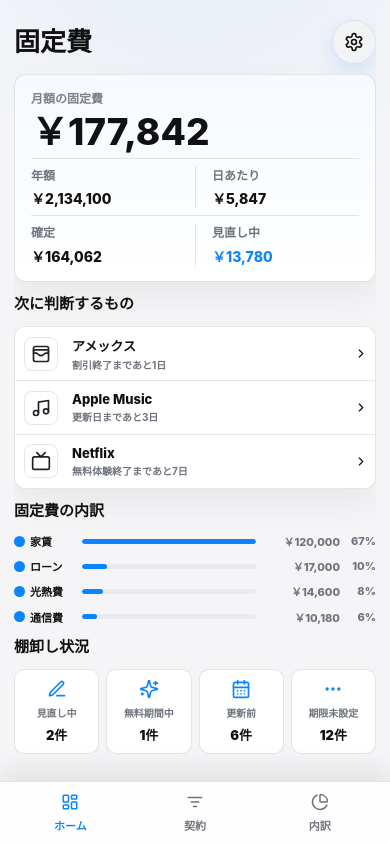
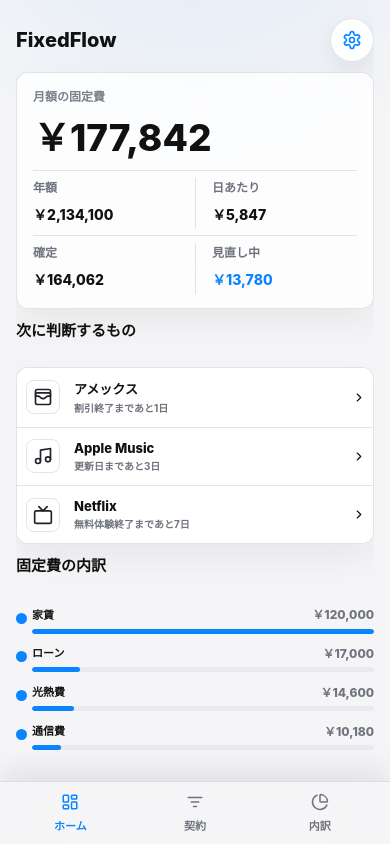
Before and after one commit to inoueyousuke0501-git/fixed-flow-fixed-cost-manager, a React (Vite) app: page / in a window 390 px wide. Built offline with nearby package versions, Linux system fonts and the light colour scheme.

Commit message:
Polish iPhone app UI

```diff
--- a/index.html
+++ b/index.html
@@ -2,8 +2,9 @@
 <html lang="ja">
   <head>
     <meta charset="UTF-8" />
-    <meta name="viewport" content="width=device-width, initial-scale=1.0" />
-    <meta name="theme-color" content="#111827" />
+    <meta name="viewport" content="width=device-width, initial-scale=1.0, viewport-fit=cover" />
+    <meta name="theme-color" content="#f5f5f7" media="(prefers-color-scheme: light)" />
+    <meta name="theme-color" content="#05080c" media="(prefers-color-scheme: dark)" />
     <meta
       name="description"
       content="毎月・毎年の固定費を見える化するlocalStorage保存のPWAアプリ"
--- a/src/App.tsx
+++ b/src/App.tsx
@@ -607,8 +607,12 @@ function occurrencesInMonth(cost: FixedCost, targetMonth: Date) {
 }
 
 function safeNumber(value: unknown) {
-  const numeric = Number(value);
+  const numeric = Number(String(value ?? "").replace(/,/g, ""));
   return Number.isFinite(numeric) && numeric >= 0 ? Math.round(numeric) : 0;
+}
+
+function formatNumberInput(value: number) {
+  return value > 0 ? value.toLocaleString("ja-JP") : "";
 }
 
 function normalizeImportedCost(raw: Partial<FixedCost>, index: number): FixedCost | null {
@@ -949,7 +953,7 @@ export default function App() {
     }));
     return [...providerTiles, ...fixedCostTiles];
   }, [presetGroups]);
-  const presetPageSize = 6;
+  const presetPageSize = serviceTiles.length;
   const presetPageCount = Math.max(1, Math.ceil(serviceTiles.length / presetPageSize));
   const visibleServiceTiles = serviceTiles.slice(presetPage * presetPageSize, (presetPage + 1) * presetPageSize);
 
@@ -1253,11 +1257,6 @@ export default function App() {
     const topCategories = categoryTotals.slice(0, 5);
     const confirmedTotal = costs.filter((cost) => !isReviewing(cost)).reduce((sum, cost) => sum + monthlyEquivalent(cost), 0);
     const reviewingTotal = costs.filter(isReviewing).reduce((sum, cost) => sum + monthlyEquivalent(cost), 0);
-    const reviewingCount = costs.filter(isReviewing).length;
-    const trialCount = costs.filter((cost) => decisionKind(cost).variant === "danger").length;
-    const renewalCount = upcoming.filter((item) => item.days <= 30 && decisionKind(item.cost).variant === "success").length;
-    const unsetCount = costs.filter((cost) => !cost.cancellationDate).length;
-
     return (
       <div className="concept-screen home-concept">
         <section className="monthly-card">
@@ -1318,24 +1317,6 @@ export default function App() {
                 <b>{formatCurrency.format(category.total)}</b>
                 <small>{Math.round((category.total / Math.max(1, monthlyTotal)) * 100)}%</small>
               </div>
-            ))}
-          </div>
-        </section>
-
-        <section className="concept-section">
-          <h2>棚卸し状況</h2>
-          <div className="inventory-grid">
-            {[
-              { label: "見直し中", value: reviewingCount, icon: <Edit3 size={24} />, tone: "blue" },
-              { label: "無料期間中", value: trialCount, icon: <Sparkles size={24} />, tone: "green" },
-              { label: "更新前", value: renewalCount, icon: <CalendarDays size={24} />, tone: "orange" },
-              { label: "期限未設定", value: unsetCount, icon: <MoreHorizontal size={24} />, tone: "gray" },
-            ].map((item) => (
-              <button className={`inventory-tile inventory-${item.tone}`} type="button" key={item.label} onClick={() => setActiveView("list")}>
-                {item.icon}
-                <span>{item.label}</span>
-                <strong>{item.value}件</strong>
-              </button>
             ))}
           </div>
         </section>
@@ -1434,10 +1415,9 @@ export default function App() {
           <div className="preset-picker service-picker">
             <div className="preset-picker-head">
               <div>
-                <p className="eyebrow">Choose</p>
-                <h3>ピクトグラムから選ぶ</h3>
-              </div>
-              <span>選んだあと金額を入力</span>
+                <p className="eyebrow">追加</p>
+                <h3>追加したい項目を選んで</h3>
+              </div>
             </div>
             <div className="service-tile-grid">
               {visibleServiceTiles.map((tile) =>
@@ -1450,7 +1430,6 @@ export default function App() {
                   >
                     <CostLogo provider={tile.provider} size="xl" />
                     <strong>{tile.label}</strong>
-                    <small>{tile.summary}</small>
                   </button>
                 ) : (
                   <button
@@ -1461,29 +1440,9 @@ export default function App() {
                   >
                     <CostLogo category={tile.category} size="xl" />
                     <strong>{tile.label}</strong>
-                    <small>{tile.summary}</small>
                   </button>
                 ),
               )}
-            </div>
-            <div className="mini-pager">
-              <button
-                className="ghost-button"
-                type="button"
-                onClick={() => setPresetPage((current) => Math.max(0, current - 1))}
-                disabled={presetPage === 0}
-              >
-                <ChevronLeft size={15} />
-              </button>
-              <span>{presetPage + 1} / {presetPageCount}</span>
-              <button
-                className="ghost-button"
-                type="button"
-                onClick={() => setPresetPage((current) => Math.min(presetPageCount - 1, current + 1))}
-                disabled={presetPage >= presetPageCount - 1}
-              >
-                <ChevronRight size={15} />
-              </button>
             </div>
           </div>
         )}
@@ -1506,19 +1465,17 @@ export default function App() {
                     ))}
                   </select>
                 </label>
-                <label className="field">
+                <label className="field span-2 amount-cycle-field">
                   <span>金額</span>
+                  <div className="amount-cycle-control">
                     <input
                       type="text"
                       inputMode="numeric"
-                    pattern="[0-9]*"
-                    min="0"
-                    value={draft.amount}
+                      pattern="[0-9,]*"
+                      value={formatNumberInput(draft.amount)}
                       onChange={(event) => updateDraft("amount", safeNumber(event.target.value))}
+                      placeholder="1,500"
                     />
-                </label>
-                <div className="field">
-                  <span>月額 / 年額</span>
                     <div className="segmented segmented-2">
                       <button className={draft.cycle !== "yearly" ? "active" : ""} type="button" onClick={() => updateDraft("cycle", "monthly")}>
                         月額
@@ -1528,15 +1485,6 @@ export default function App() {
                       </button>
                     </div>
                   </div>
-                <label className="field">
-                  <span>支払周期</span>
-                  <select value={draft.cycle} onChange={(event) => updateDraft("cycle", event.target.value as BillingCycle)}>
-                    {cycleOptions.map((option) => (
-                      <option value={option.value} key={option.value}>
-                        {option.label}
-                      </option>
-                    ))}
-                  </select>
                 </label>
                 <div className="field">
                   <span>ステータス</span>
@@ -1572,19 +1520,9 @@ export default function App() {
                   <textarea
                     value={draft.memo}
                     onChange={(event) => updateDraft("memo", event.target.value)}
-                    rows={3}
+                    rows={2}
                     placeholder="契約条件、解約条件、見直し理由など"
                   />
-                </label>
-                <label className="field span-2">
-                  <span>通知リマインド</span>
-                  <select value={draft.reminderDays ?? 3} onChange={(event) => updateDraft("reminderDays", Number(event.target.value) as ReminderDays)}>
-                    {reminderOptions.map((option) => (
-                      <option value={option.value} key={option.value}>
-                        {option.label}に通知
-                      </option>
-                    ))}
-                  </select>
                 </label>
               </>
             ) : (
@@ -1825,10 +1763,10 @@ export default function App() {
 
       <section className="settings-group">
         <h2>表示</h2>
-        <button className="settings-row" type="button" onClick={() => setTheme(theme === "dark" ? "light" : "dark")}>
+        <button className="settings-row" type="button" onClick={() => setTheme(theme === "dark" ? "light" : "dark")} aria-pressed={theme === "dark"}>
           {theme === "dark" ? <Moon size={19} /> : <Sun size={19} />}
           <span>ダークモード</span>
-          <b>{theme === "dark" ? "オン" : "オフ"}</b>
+          <i className={`ios-switch ${theme === "dark" ? "on" : ""}`} aria-hidden="true" />
         </button>
       </section>
 
@@ -1914,14 +1852,15 @@ export default function App() {
             </button>
           ))}
         </nav>
-        <button className="theme-toggle" type="button" onClick={() => setTheme(theme === "dark" ? "light" : "dark")}>
-          {theme === "dark" ? <Sun size={17} /> : <Moon size={17} />}
-          {theme === "dark" ? "ライトモード" : "ダークモード"}
+        <button className="theme-toggle theme-switch-button" type="button" onClick={() => setTheme(theme === "dark" ? "light" : "dark")} aria-pressed={theme === "dark"}>
+          {theme === "dark" ? <Moon size={17} /> : <Sun size={17} />}
+          <span>ダーク</span>
+          <i className={`ios-switch ${theme === "dark" ? "on" : ""}`} aria-hidden="true" />
         </button>
       </aside>
 
       <main className={`view-${activeView}`}>
-        <header className="topbar">
+        <header className={`topbar topbar-${activeView}`}>
           {(activeView === "editor" || activeView === "appSettings" || activeView === "notifications") && (
             <button className="plain-nav-button" type="button" onClick={() => setActiveView(activeView === "editor" ? "list" : "dashboard")}>
               {activeView === "editor" ? "キャンセル" : "戻る"}
@@ -1936,7 +1875,7 @@ export default function App() {
             </button>
           )}
           {activeView === "list" && (
-            <button className="icon-button concept-add-button" type="button" onClick={openCreate} aria-label="固定費を追加">
+            <button className="icon-button concept-add-button add-action" type="button" onClick={openCreate} aria-label="固定費を追加">
               <Plus size={20} />
             </button>
           )}
@@ -2285,11 +2224,11 @@ function displayCostName(name: string) {
 function pageTitle(view: View) {
   switch (view) {
     case "dashboard":
-      return "固定費";
+      return "FixedFlow";
     case "list":
       return "契約";
     case "editor":
-      return "詳細を追加";
+      return "項目を追加";
     case "settings":
       return "内訳";
     case "appSettings":
--- a/src/styles.css
+++ b/src/styles.css
@@ -2906,6 +2906,9 @@ body,
 #root {
   min-height: 100%;
   background: var(--app-bg);
+  width: 100%;
+  max-width: 100%;
+  overflow-x: hidden;
 }
 
 body {
@@ -4103,3 +4106,362 @@ main.view-list .topbar {
     padding-bottom: 92px;
   }
 }
+
+/* iPhone app polish: compact titles, liquid glass surfaces, modal add flow. */
+:root {
+  --glass-bg: color-mix(in srgb, var(--surface) 78%, transparent);
+  --glass-bg-strong: color-mix(in srgb, var(--surface) 88%, transparent);
+}
+
+:root[data-theme="dark"] {
+  --glass-bg: color-mix(in srgb, var(--surface) 72%, transparent);
+  --glass-bg-strong: color-mix(in srgb, var(--surface) 84%, transparent);
+}
+
+html {
+  background: var(--app-bg);
+}
+
+.app-shell {
+  background:
+    radial-gradient(circle at 50% -140px, rgba(10, 132, 255, 0.1), transparent 320px),
+    var(--app-bg);
+}
+
+.monthly-card,
+.decision-list,
+.action-list,
+.total-strip,
+.ranking-section,
+.breakdown-section,
+.settings-group,
+.notification-preview,
+.review-total-card,
+.contract-card,
+.service-choice-tile,
+.plan-tile,
+.field input,
+.field select,
+.field textarea,
+.form-summary div,
+.mobile-nav,
+.concept-add-button {
+  background: var(--glass-bg);
+  backdrop-filter: blur(26px) saturate(1.75);
+  -webkit-backdrop-filter: blur(26px) saturate(1.75);
+}
+
+.concept-add-button,
+.settings-action,
+.add-action {
+  border-color: var(--line);
+  background: var(--glass-bg-strong);
+  color: var(--accent);
+  box-shadow: 0 10px 24px rgba(0, 0, 0, 0.08);
+}
+
+.concept-add-button svg,
+.settings-action svg,
+.add-action svg {
+  color: var(--accent);
+}
+
+:root[data-theme="dark"] .concept-add-button,
+:root[data-theme="dark"] .settings-action,
+:root[data-theme="dark"] .add-action {
+  border-color: var(--line-strong);
+  background: var(--glass-bg-strong);
+  color: var(--accent);
+  box-shadow: 0 14px 34px rgba(0, 0, 0, 0.24);
+}
+
+.topbar {
+  min-height: 38px;
+  margin-bottom: 10px;
+}
+
+.topbar h1 {
+  font-size: 20px;
+  font-weight: 850;
+}
+
+.topbar-dashboard h1 {
+  font-size: 22px;
+}
+
+.topbar-settings h1,
+.topbar-list h1 {
+  font-size: 20px;
+}
+
+.theme-switch-button {
+  display: grid;
+  grid-template-columns: auto minmax(0, 1fr) auto;
+  gap: 10px;
+  align-items: center;
+  min-height: 46px;
+  padding: 0 10px;
+}
+
+.theme-switch-button span {
+  overflow: hidden;
+  text-align: left;
+  white-space: nowrap;
+}
+
+.ios-switch {
+  flex: none;
+}
+
+.settings-row .ios-switch {
+  justify-self: end;
+}
+
+.home-concept .compact-home-section {
+  margin-bottom: 4px;
+}
+
+.amount-cycle-control {
+  display: grid;
+  grid-template-columns: minmax(0, 1fr) 128px;
+  gap: 8px;
+  align-items: center;
+}
+
+.amount-cycle-control input {
+  width: 100%;
+}
+
+.amount-cycle-control .segmented {
+  min-width: 0;
+}
+
+.amount-cycle-control .segmented button {
+  min-height: 38px;
+  padding: 0 8px;
+}
+
+main.view-editor {
+  position: fixed;
+  right: 0;
+  bottom: 0;
+  left: 0;
+  z-index: 60;
+  width: 100%;
+  max-width: none;
+  height: min(86dvh, 720px);
+  margin: 0 auto;
+  overflow: hidden;
+  border: 1px solid var(--line);
+  border-width: 1px 0 0;
+  border-radius: 28px 28px 0 0;
+  background:
+    linear-gradient(180deg, color-mix(in srgb, var(--surface) 82%, transparent), color-mix(in srgb, var(--app-bg) 94%, transparent)),
+    var(--app-bg);
+  padding: 10px 16px calc(12px + env(safe-area-inset-bottom));
+  box-shadow: 0 -22px 70px rgba(0, 0, 0, 0.22);
+  backdrop-filter: blur(30px) saturate(1.8);
+  -webkit-backdrop-filter: blur(30px) saturate(1.8);
+}
+
+.view-editor .topbar {
+  margin-bottom: 4px;
+}
+
+.view-editor .editor-panel {
+  height: calc(100% - 48px);
+  overflow: hidden;
+}
+
+.view-editor .preset-picker,
+.view-editor .editor-form {
+  height: 100%;
+  padding: 0;
+}
+
+.view-editor .preset-picker {
+  display: grid;
+  grid-template-rows: auto minmax(0, 1fr);
+  gap: 10px;
+}
+
+.view-editor .preset-picker-head {
+  align-items: end;
+}
+
+.view-editor .preset-picker-head span,
+.view-editor .service-choice-tile small {
+  display: none;
+}
+
+.view-editor .service-tile-grid {
+  grid-template-columns: repeat(4, minmax(0, 1fr));
+  align-content: start;
+  gap: 8px;
+  overflow: hidden;
+}
+
+.view-editor .service-choice-tile {
+  min-height: 58px;
+  gap: 4px;
+  border-radius: 15px;
+  padding: 7px 4px 6px;
+}
+
+.view-editor .service-choice-tile .cost-logo-xl {
+  width: 30px;
+  height: 30px;
+}
+
+.view-editor .service-choice-tile strong {
+  max-width: 100%;
+  overflow: hidden;
+  font-size: 10px;
+  line-height: 1.15;
+  text-align: center;
+  text-overflow: ellipsis;
+  white-space: nowrap;
+}
+
+.view-editor .editor-form {
+  display: grid;
+  grid-template-columns: repeat(2, minmax(0, 1fr));
+  gap: 8px;
+  align-content: start;
+}
+
+.view-editor .editor-form .span-2,
+.view-editor .amount-cycle-field,
+.view-editor .form-summary {
+  grid-column: 1 / -1;
+}
+
+.view-editor .field {
+  gap: 4px;
+}
+
+.view-editor .field > span {
+  font-size: 11px;
+}
+
+.view-editor .field input,
+.view-editor .field select,
+.view-editor .field textarea {
+  min-height: 38px;
+  border-radius: 11px;
+  padding: 8px 10px;
+  font-size: 16px;
+}
+
+.view-editor .field textarea {
+  min-height: 48px;
+  resize: none;
+}
+
+.view-editor .segmented button {
+  min-height: 38px;
+}
+
+.view-editor .form-summary {
+  display: grid;
+  grid-template-columns: repeat(2, minmax(0, 1fr));
+  gap: 8px;
+}
+
+.view-editor .form-summary div {
+  min-height: 54px;
+  padding: 8px 10px;
+}
+
+.view-editor .form-summary span {
+  font-size: 11px;
+}
+
+.view-editor .form-summary strong {
+  font-size: 14px;
+}
+
+.view-editor .form-actions {
+  display: none;
+}
+
+@media (max-width: 880px) {
+  .app-shell {
+    width: 100dvw;
+    max-width: 100dvw;
+    overflow-x: hidden;
+  }
+
+  main {
+    box-sizing: border-box;
+    width: calc(100dvw - 32px);
+    max-width: calc(100dvw - 32px);
+    margin: 0 auto;
+    padding-right: 0;
+    padding-left: 0;
+    padding-top: calc(18px + env(safe-area-inset-top));
+  }
+
+  main.view-list {
+    width: calc(100dvw - 32px);
+    max-width: calc(100dvw - 32px);
+    padding-right: 0;
+    padding-left: 0;
+    padding-top: calc(18px + env(safe-area-inset-top));
+  }
+
+  .topbar h1,
+  .topbar-dashboard h1,
+  .topbar-list h1,
+  .topbar-settings h1 {
+    font-size: 20px;
+  }
+
+  .mobile-nav {
+    background: color-mix(in srgb, var(--app-bg) 72%, transparent);
+  }
+
+  .home-concept .breakdown-row {
+    grid-template-columns: 8px minmax(0, 1fr) auto;
+    grid-template-rows: auto 5px;
+    gap: 4px 8px;
+  }
+
+  .home-concept .breakdown-row small {
+    display: none;
+  }
+
+  .home-concept .breakdown-row .category-swatch {
+    grid-row: 1 / 3;
+    align-self: center;
+  }
+
+  .home-concept .breakdown-row strong {
+    grid-column: 2;
+  }
+
+  .home-concept .breakdown-row i {
+    grid-column: 2 / 4;
+    grid-row: 2;
+  }
+
+  .home-concept .breakdown-row b {
+    grid-column: 3;
+    font-size: 12px;
+    text-align: right;
+  }
+}
+
+@media (max-width: 390px) {
+  .view-editor .service-tile-grid {
+    gap: 7px;
+  }
+
+  .view-editor .service-choice-tile {
+    min-height: 54px;
+  }
+
+  .amount-cycle-control {
+    grid-template-columns: minmax(0, 1fr) 118px;
+  }
+}
```
Lines whose indentation alone changed are shown as unchanged.
